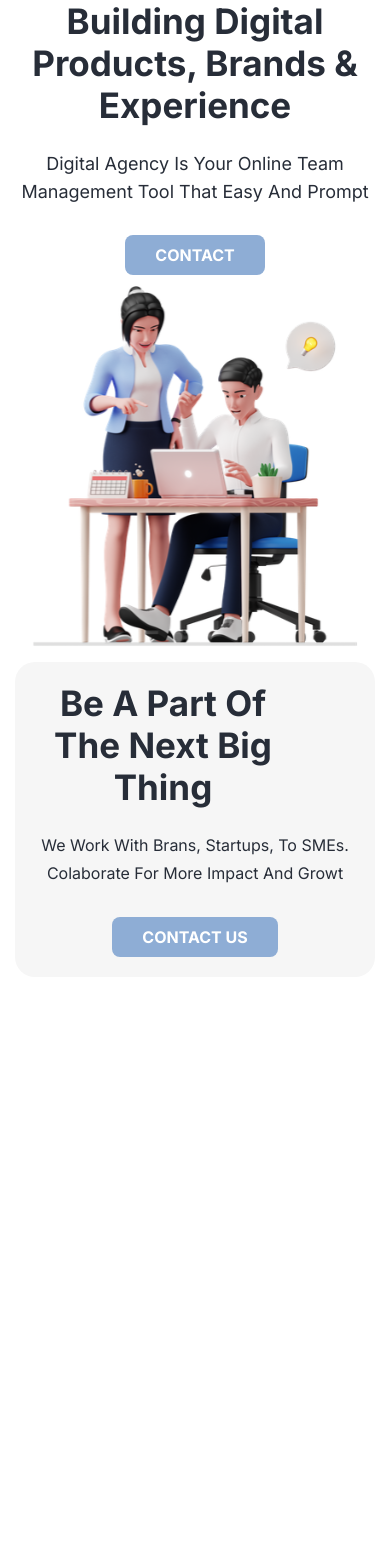
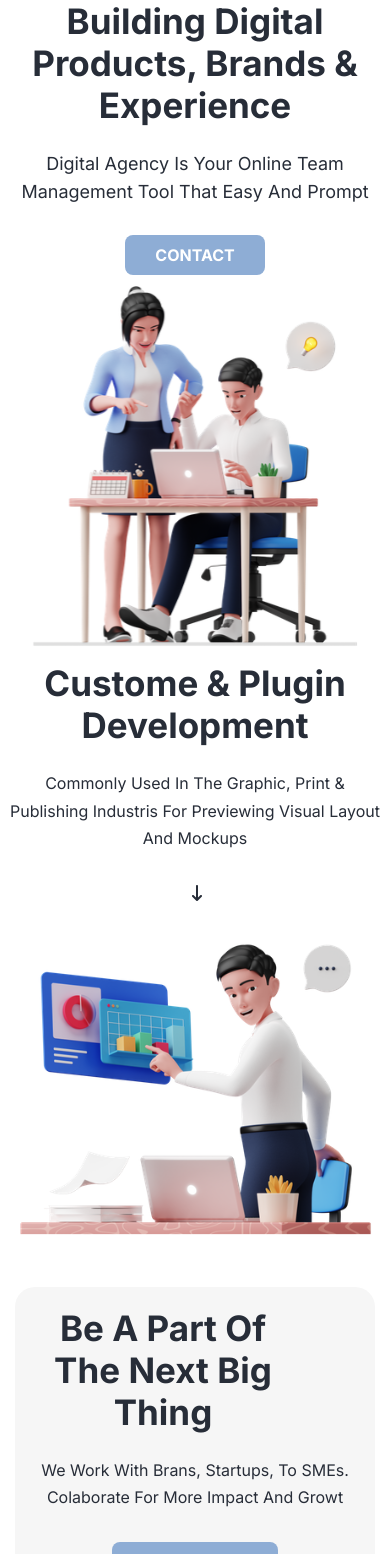
Before and after one commit to RashedAkash/digital-agency-test, a React (Vite) app in the folder digital_agency/: page / in a window 390 px wide. Shown: the top 1554 px of the page. Before the commit the page ends 977 px from the top, so only its background shows below. Built offline with nearby package versions, Linux system fonts and the light colour scheme.

Commit message:
custom plugin section responsive complete

```diff
--- a/digital_agency/src/App.tsx
+++ b/digital_agency/src/App.tsx
@@ -1,5 +1,6 @@
 
 import './App.css'
+import CustomPlugin from './components/customPlugin/CustomPlugin';
 import CustomerSupport from './components/customerSupport/CustomerSupport'
 import Hero from './components/hero/Hero'
 
@@ -10,6 +11,7 @@ function App() {
     <>
       <div className='main'>
         <Hero />
+        <CustomPlugin />
         <CustomerSupport />
       </div>
     </>
--- /dev/null
+++ b/digital_agency/src/components/customPlugin/CustomPlugin.tsx
@@ -0,0 +1,37 @@
+import Container from "../../shared/Container";
+import FullWidth from "../../shared/FullWidth";
+import SectionText from "../../shared/SectionText";
+import SectionTitle from "../../shared/SectionTitle";
+import { FaArrowRightLong } from "react-icons/fa6";
+const CustomPlugin = () => {
+  const textStyle: React.CSSProperties = {
+    width: "66%",
+  };
+  return (
+    <FullWidth>
+      <Container>
+        <div className="hero">
+          <div className="hero-text">
+            <SectionTitle title="Custome & Plugin Development" />
+            <SectionText
+              style={textStyle}
+              text="Commonly used in the graphic, print & publishing industris for previewing visual layout and mockups"
+            />
+
+            <div className="arrow">
+              <FaArrowRightLong />
+            </div>
+          </div>
+          <div className="hero-img">
+            <img
+              src="../../../public/image/plugin/businessman-analyzing-data.svg"
+              alt=""
+            />
+          </div>
+        </div>
+      </Container>
+    </FullWidth>
+  );
+};
+
+export default CustomPlugin;
--- a/digital_agency/src/index.css
+++ b/digital_agency/src/index.css
@@ -75,12 +75,15 @@ body {
   border: none;
   padding: 10px 30px;
 }
-
+.arrow{
+  color: #272d38;
+}
 /* Tiny Screen */
 @media (min-width: 320px) and (max-width: 375px) {
   .hero {
     display: flex;
     flex-direction: column;
+    margin: 0 5px;
   }
   .section-title {
     font-size: 35px !important;
@@ -114,6 +117,10 @@ body {
   .customer-support-img img {
     display: none;
   }
+  .arrow{
+  text-align: center;
+  transform: rotate(450deg);
+}
 }
 
 /* Small Screen */
@@ -155,6 +162,10 @@ body {
   .customer-support-img img {
     display: none;
   }
+  .arrow{
+  text-align: center;
+  transform: rotate(450deg);
+}
 }
 
 /* Medium Screen */
--- /dev/null
+++ b/package.json
@@ -0,0 +1,5 @@
+{
+  "dependencies": {
+    "react-icons": "^5.0.1"
+  }
+}
```
Also changed, not shown: 1 other file (tests, documents, lock files or other folders).
